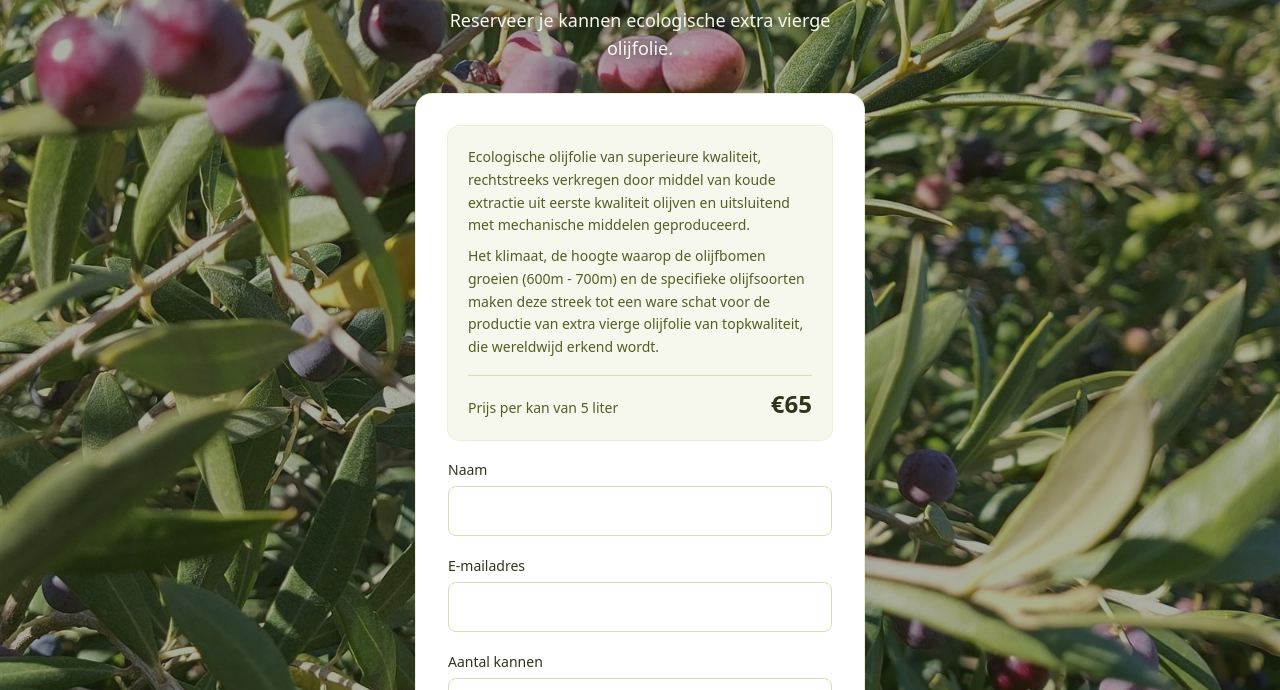
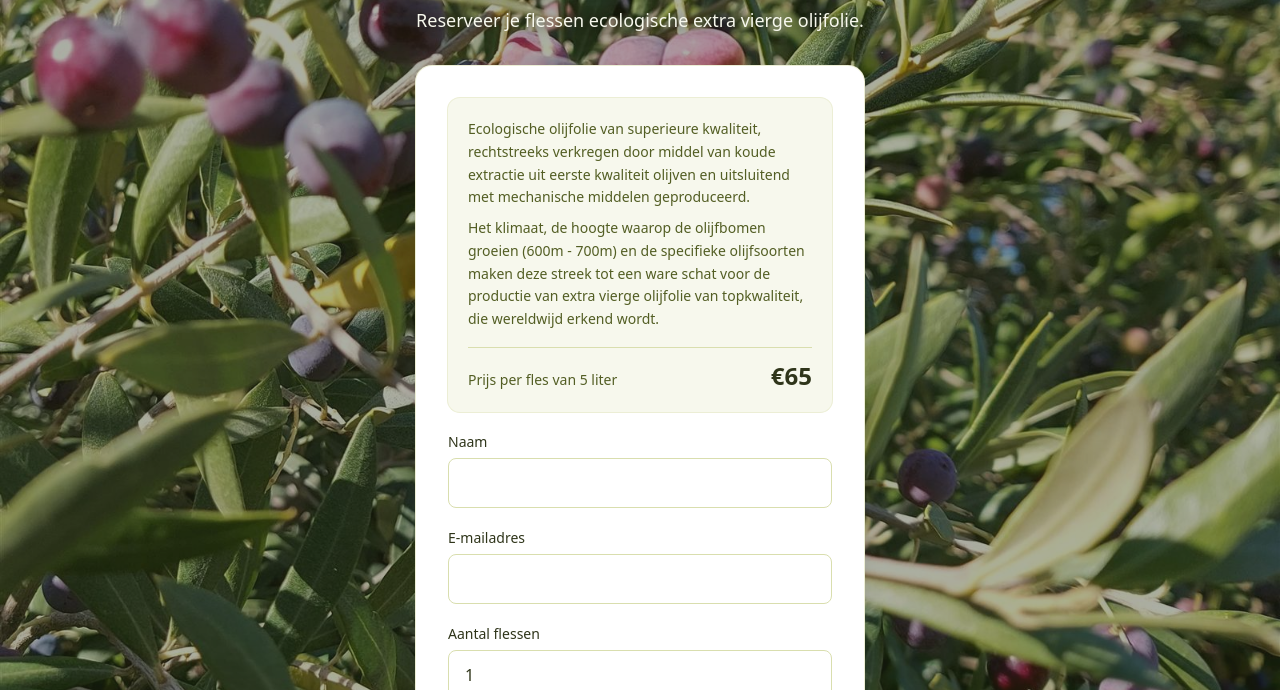
Before and after one commit to lowelman/Olijfolie, a plain HTML site: page index.html in a window 1280 px wide. Shown: the part 110-800 px from the top of the page. Drawn offline with nearby package versions, Linux system fonts and the light colour scheme.

Commit message:
Update terminology from 'kannen' to 'flessen' in README, Code.gs, and index.html

```diff
--- a/index.html
+++ b/index.html
@@ -4,7 +4,7 @@
     <meta charset="utf-8" />
     <meta name="viewport" content="width=device-width, initial-scale=1" />
     <title>Olijfolie bestellen</title>
-    <meta name="description" content="Bestel je kannen olijfolie van de nieuwe oogst." />
+    <meta name="description" content="Bestel je flessen olijfolie van de nieuwe oogst." />
     <script src="https://cdn.tailwindcss.com/3.4.16"></script>
     <script>
       tailwind.config = {
@@ -37,7 +37,7 @@
         <header class="mb-8 text-center text-white drop-shadow-[0_2px_6px_rgba(0,0,0,0.6)]">
           <h1 class="text-3xl font-bold tracking-tight sm:text-4xl">Olijfolie bestellen</h1>
           <p class="mt-3 text-base text-olive-50 sm:text-lg">
-            Reserveer je kannen ecologische extra vierge olijfolie.
+            Reserveer je flessen ecologische extra vierge olijfolie.
           </p>
         </header>
 
@@ -76,7 +76,7 @@
                 </p>
               </div>
               <p class="mt-4 flex items-baseline justify-between gap-3 border-t border-olive-200 pt-3">
-                <span class="text-sm font-medium text-olive-700">Prijs per kan van 5 liter</span>
+                <span class="text-sm font-medium text-olive-700">Prijs per fles van 5 liter</span>
                 <span class="text-2xl font-bold">€65</span>
               </p>
             </div>
@@ -98,7 +98,7 @@
             </div>
 
             <div>
-              <label for="jugs" class="mb-1.5 block text-sm font-medium">Aantal kannen</label>
+              <label for="jugs" class="mb-1.5 block text-sm font-medium">Aantal flessen</label>
               <input id="jugs" name="jugs" type="number" inputmode="numeric" min="1" max="15" step="1" value="1" required
                 class="w-full rounded-lg border border-olive-200 bg-white px-4 py-3 text-base focus:border-olive-500 focus:outline-none focus:ring-4 focus:ring-olive-100" />
               <p data-error-for="jugs" class="mt-1 hidden text-sm text-red-700"></p>
@@ -158,7 +158,7 @@
       const confirmError = document.getElementById("confirm-error");
       const confirmRestart = document.getElementById("confirm-restart");
 
-      const jugsLabel = (jugs) => `${jugs} ${jugs === 1 ? "kan" : "kannen"}`;
+      const jugsLabel = (jugs) => `${jugs} ${jugs === 1 ? "fles" : "flessen"}`;
 
       // Live total under the quantity field (hidden while the number is invalid).
       const jugsInput = document.getElementById("jugs");
```
Also changed, not shown: 2 other files.
